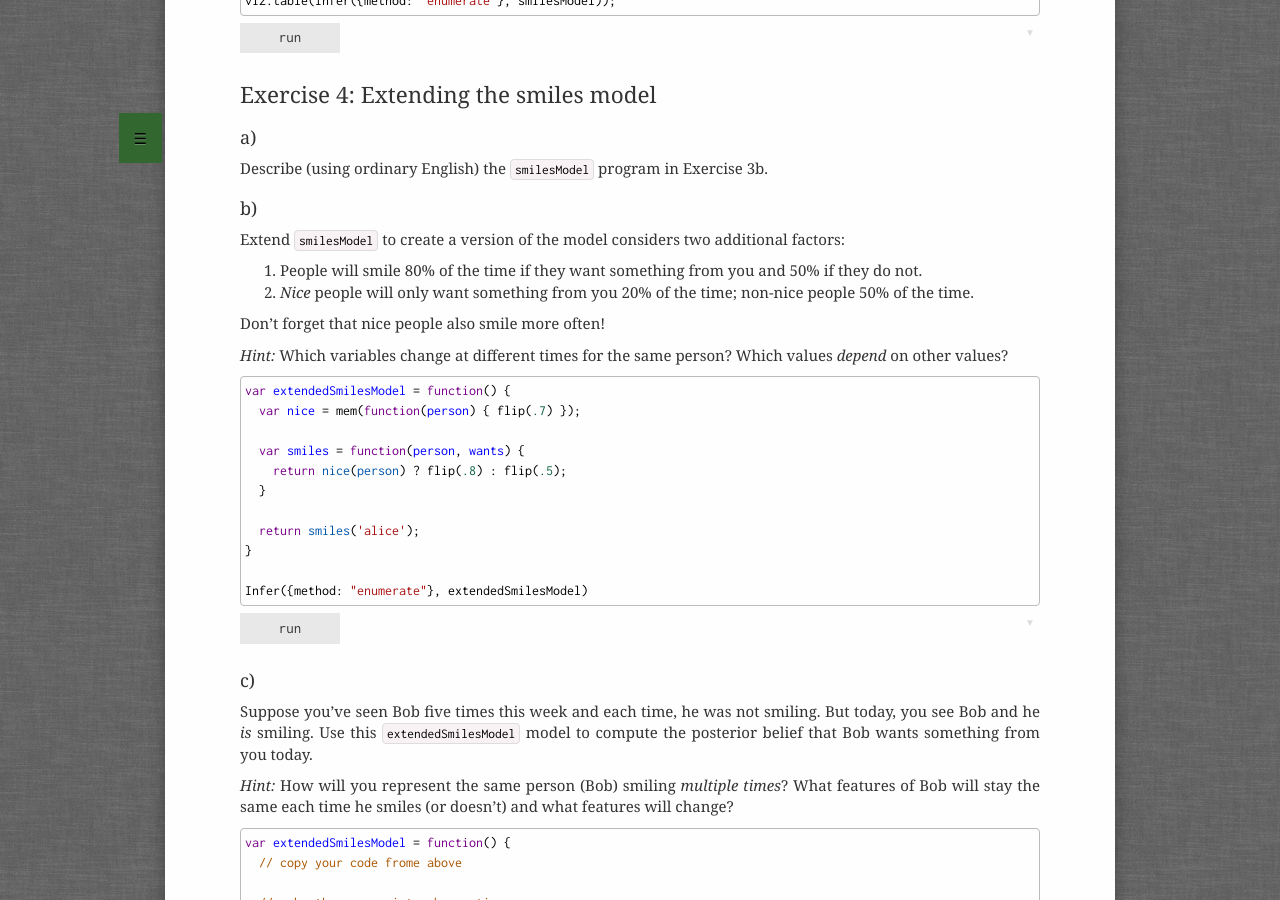
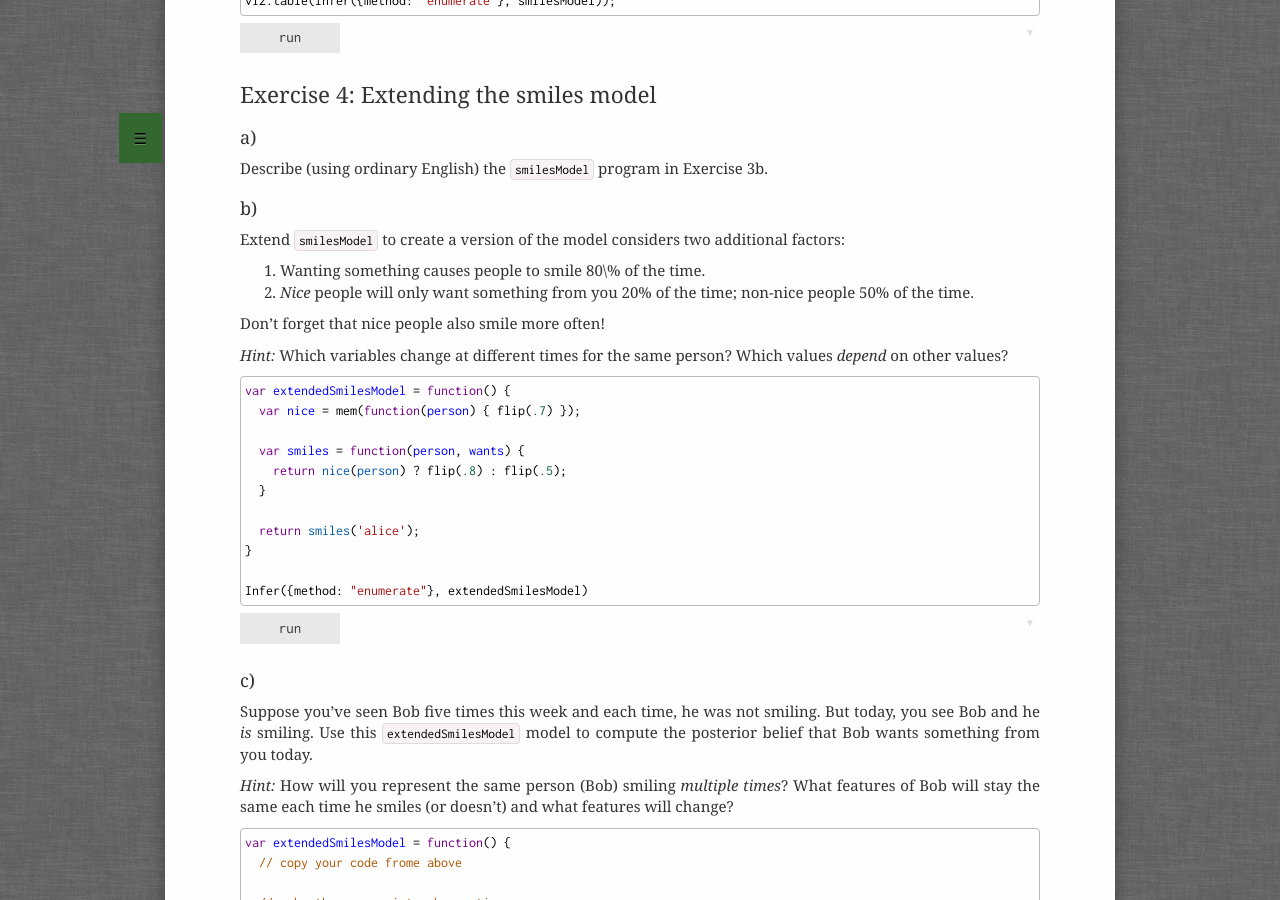
Before and after one commit to probmods/probmods2, a Jekyll site: the page built from exercises/conditioning.md, in a window 1280 px wide and 900 px high, scrolled down 2601 px. Built offline with Jekyll 4.4.1, drawn with Linux system fonts in a browser that asks for light colours; formulas are drawn with MathJax 3; a script that is not in the unit is left out.

Commit message:
Fixed the weird problem in conditioning. Updated answer key.

```diff
--- a/exercises/conditioning.md
+++ b/exercises/conditioning.md
@@ -149,7 +149,7 @@
 
 Extend `smilesModel` to create a version of the model considers two additional factors:
 
-1. People will smile 80% of the time if they want something from you and 50% if they do not.
+1. Wanting something causes people to smile 80\% of the time.
 2. *Nice* people will only want something from you 20% of the time; non-nice people 50% of the time.
 
 Don't forget that nice people also smile more often!
```
Also changed, not shown: solutions/conditioning.md (+1 -1 lines).
